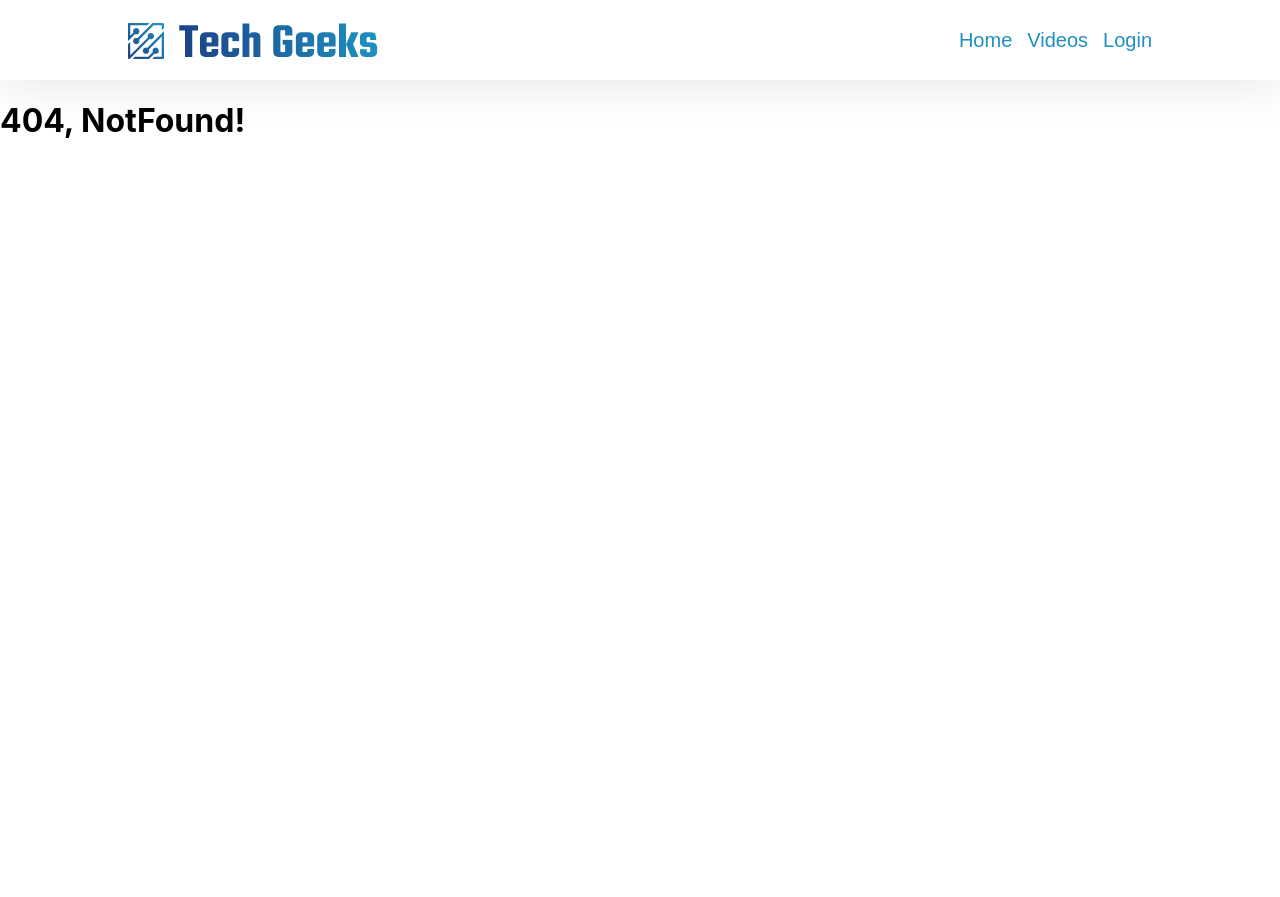
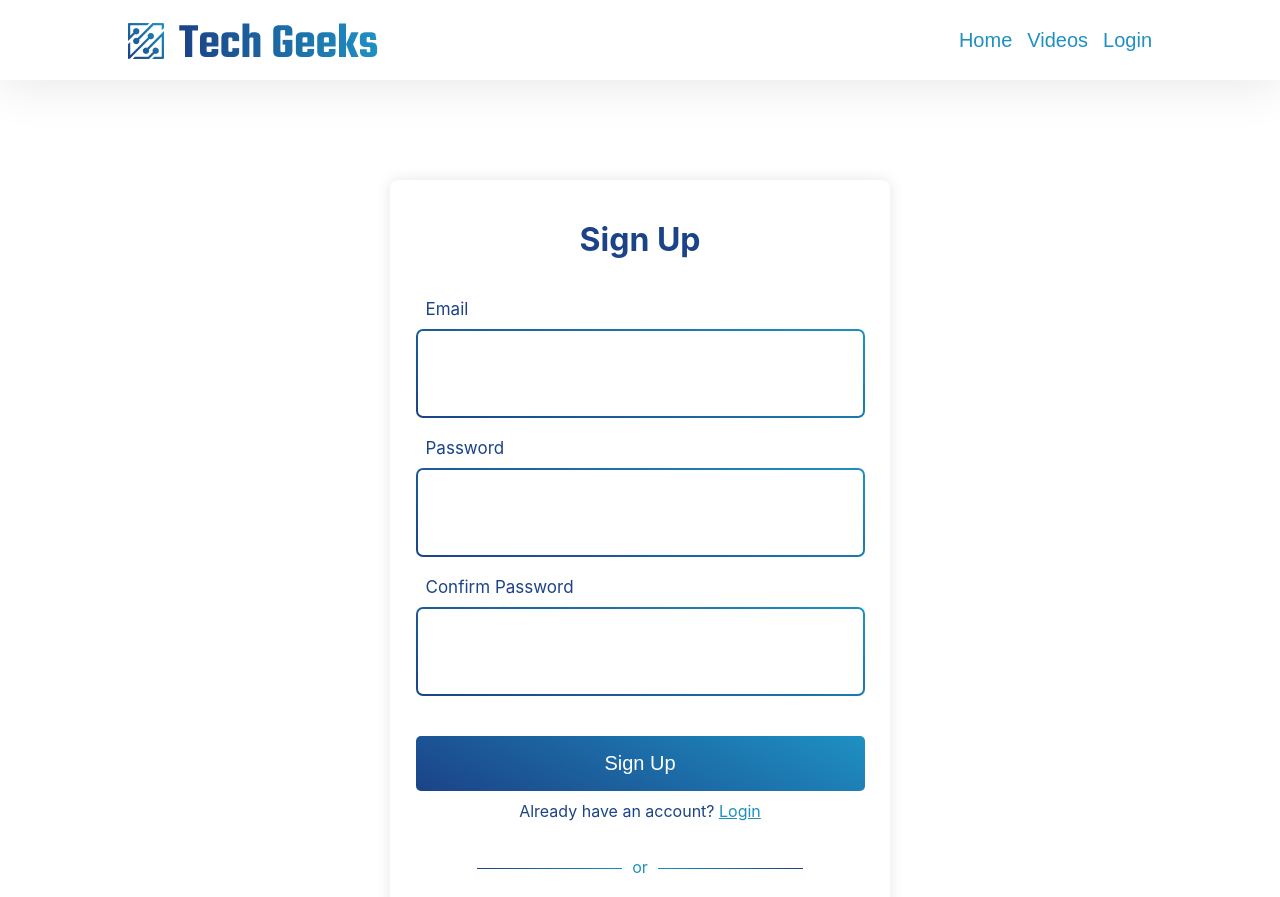
Before and after one commit to MUHAMMADSabbirHossain/tech-geeks, a React (Create React App) app: page /signup in a window 1280 px wide. Before the commit this address had no page. Shown: the top 897 px of the page. Before the commit the page ends 800 px from the top, so only its background shows below. Built offline with nearby package versions, Linux system fonts and the light colour scheme.

Commit message:
signup: google signup added.

```diff
--- a/src/App.js
+++ b/src/App.js
@@ -8,6 +8,7 @@ import Login from "./Components/Login/Login";
 import Navbar from "./Components/Navbar/Navbar";
 import BlogDetails from "./Components/BlogDetails/BlogDetails";
 import { createContext, useState } from "react";
+import Signup from './Components/Signup/Signup';
 
 export const BlogContext = createContext();
 
@@ -39,6 +40,7 @@ function App() {
         <Route path='/' element={<Home></Home>}></Route>
         <Route path='/videos' element={<Videos />} />
         <Route path='/login' element={<Login />} />
+        <Route path='/signup' element={<Signup />} />
         <Route path='/blog/:id' element={<BlogDetails />} />
         <Route path='*' element={<NotFound></NotFound>}></Route>
       </Routes>
--- /dev/null
+++ b/src/Components/Signup/Signup.js
@@ -0,0 +1,59 @@
+import React from "react";
+import { useNavigate } from "react-router-dom";
+import GoogleLogo from "../../Assets/Image/google.svg";
+
+const Signup = () => {
+    const navigate = useNavigate();
+
+    return (
+        <div className='auth-form-container '>
+            <div className='auth-form'>
+                <h1>Sign Up</h1>
+                <form>
+                    <div className='input-field'>
+                        <label htmlFor='email'>Email</label>
+                        <div className='input-wrapper'>
+                            <input type='email' name='email' id='email' />
+                        </div>
+                    </div>
+                    <div className='input-field'>
+                        <label htmlFor='password'>Password</label>
+                        <div className='input-wrapper'>
+                            <input type='password' name='password' id='password' />
+                        </div>
+                    </div>
+                    <div className='input-field'>
+                        <label htmlFor='confirm-password'>Confirm Password</label>
+                        <div className='input-wrapper'>
+                            <input
+                                type='password'
+                                name='confirmPassword'
+                                id='confirm-password'
+                            />
+                        </div>
+                    </div>
+                    <button type='submit' className='auth-form-submit'>
+                        Sign Up
+                    </button>
+                </form>
+                <p className='redirect'>
+                    Already have an account?{" "}
+                    <span onClick={() => navigate("/login")}>Login</span>
+                </p>
+                <div className='horizontal-divider'>
+                    <div className='line-left' />
+                    <p>or</p>
+                    <div className='line-right' />
+                </div>
+                <div className='input-wrapper'>
+                    <button className='google-auth'>
+                        <img src={GoogleLogo} alt='' />
+                        <p> Continue with Google </p>
+                    </button>
+                </div>
+            </div>
+        </div>
+    );
+};
+
+export default Signup;
--- a/src/Firebase/firebase.init.js
+++ b/src/Firebase/firebase.init.js
@@ -19,4 +19,4 @@ const app = initializeApp(firebaseConfig);
 
 export const auth = getAuth(app);
 
-export default app;
+export default auth;
```
Also changed, not shown: src/Components/Signup/Signup.css (added).
